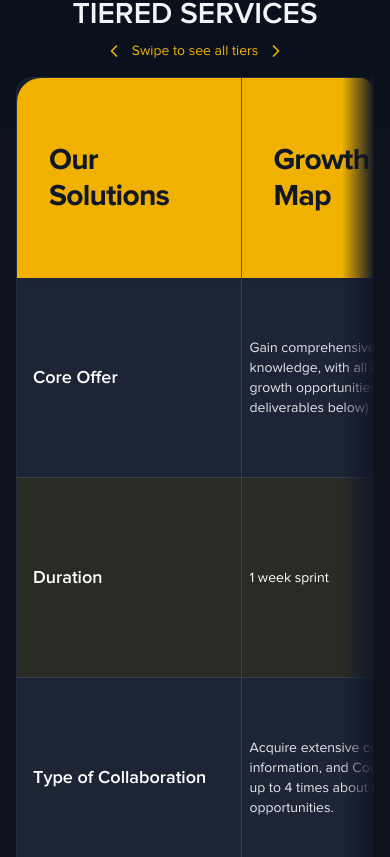
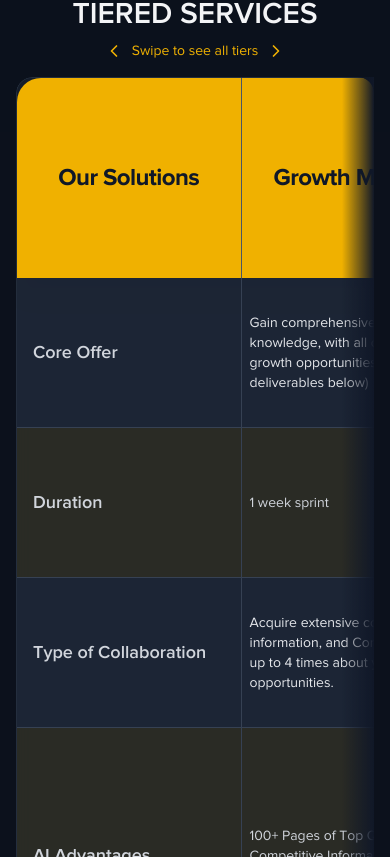
Before and after one commit to judeandy1999/vamossy.com, a Next.js app: page / in a window 390 px wide. Shown: the part 4187-5044 px from the top of the page. Built offline with nearby package versions, Linux system fonts and the light colour scheme; no server answers.

Commit message:
fix: update text sizes and colors for improved readability in TieredServices component

```diff
--- a/components/homepage/tiered-services.jsx
+++ b/components/homepage/tiered-services.jsx
@@ -141,7 +141,7 @@ export default function TieredServices() {
               {/* Header Row */}
               <div className="grid grid-cols-4 bg-yellow-500 h-50 items-stretch rounded-t-3xl shadow-xl overflow-hidden">
                 <div className="flex items-center justify-center p-8 border-r border-gray-600 rounded-tl-3xl">
-                  <h4 className="text-gray-900 text-3xl md:text-4xl font-black tracking-tight">
+                  <h4 className="text-gray-900 text-2xl md:text-4xl font-black tracking-tight">
                     Our Solutions
                   </h4>
                 </div>
@@ -152,7 +152,7 @@ export default function TieredServices() {
                       ${idx === tieredServices.tiers.length - 1 ? 'rounded-tr-3xl' : ''}
                     `}
                   >
-                    <h5 className="text-3xl md:text-4xl font-black text-gray-900 w-full tracking-tight">
+                    <h5 className="text-2xl md:text-4xl font-black text-gray-900 w-full tracking-tight">
                       {tier.name}
                     </h5>
                   </div>
@@ -170,13 +170,13 @@ export default function TieredServices() {
               ].map((row, idx) => (
                 <motion.div
                   key={row.key}
-                  className={`grid min-h-[200px] grid-cols-4 border-b border-gray-700 items-stretch text-sm md:text-base lg:text-lg ${
+                  className={`grid min-h-[150px] md:min-h-[200px] grid-cols-4 border-b border-gray-700 items-stretch text-sm md:text-base lg:text-lg ${
                     idx % 2 === 1 ? 'bg-yellow-500/10' : 'bg-gray-800/80'
                   }`}
                   variants={rowVariants}
                 >
                   <div className={`p-4 md:p-8 border-r border-gray-700 flex items-center font-semibold h-full justify-start ${
-                    idx % 2 === 1 ? 'text-white' : 'text-white'
+                    idx % 2 === 1 ? 'text-gray-300' : 'text-gray-300'
                   }`}>
                     <h6 className="text-lg md:text-2xl text-left">{row.label}</h6>
                   </div>
@@ -184,7 +184,7 @@ export default function TieredServices() {
                     <div
                       key={tier.id}
                       className={`items-center p-2 md:p-6 border-r border-gray-700 last:border-r-0 flex h-full ${
-                        idx % 2 === 1 ? 'text-white' : 'text-gray-200'
+                        idx % 2 === 1 ? 'text-gray-300' : 'text-gray-200'
                       }`}
                     >
                       {/* Render the cell content directly */}
```
